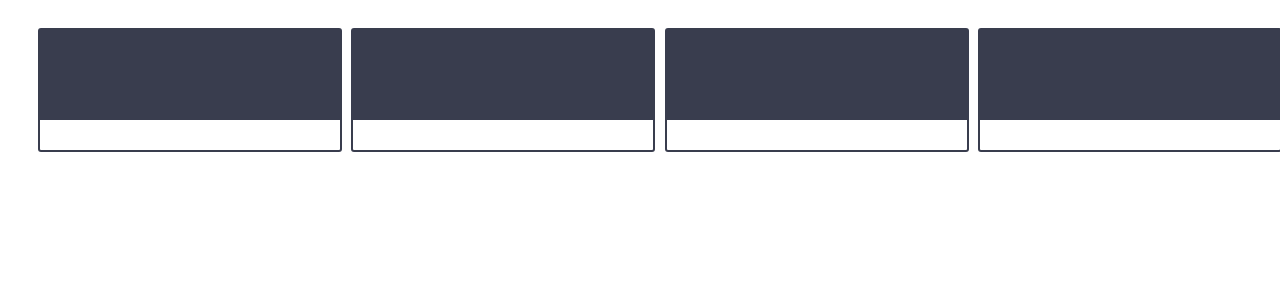
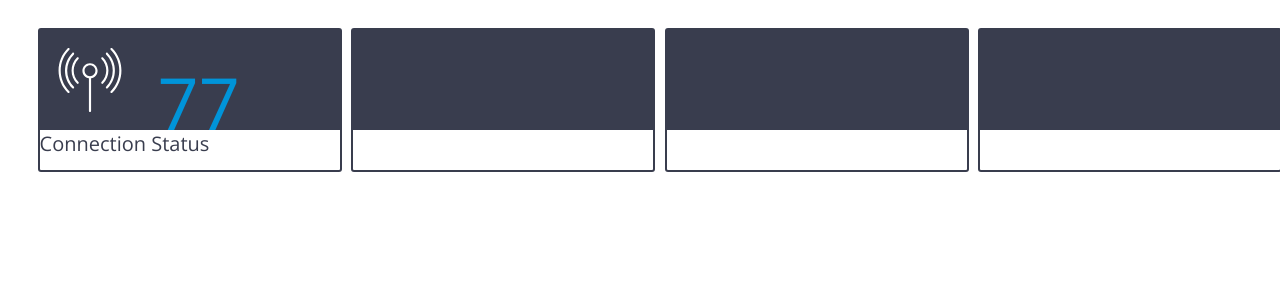
Before and after one commit to rowangibbs/dashboard-example, a React (Create React App) app: page / in a window 1280 px wide. Shown: the top 300 px of the page. Built offline with nearby package versions, Linux system fonts and the light colour scheme.

Commit message:
Added icons to cards

```diff
--- a/public/index.html
+++ b/public/index.html
@@ -6,6 +6,7 @@
     <meta name="theme-color" content="#000000">
     <link rel="manifest" href="%PUBLIC_URL%/manifest.json">
     <link rel="shortcut icon" href="%PUBLIC_URL%/favicon.ico">
+    <link href='http://fonts.googleapis.com/css?family=Open+Sans' rel='stylesheet' type='text/css'>
     <title>Dashbaord</title>
   </head>
   <body>
--- a/src/App.css
+++ b/src/App.css
@@ -21,7 +21,7 @@
 
 .header-flex-element {
   width: 300px;
-  height: 120px;
+  height: 140px;
   border: 2px solid transparent;
   border-radius: 3px;
   overflow: hidden;
@@ -29,18 +29,31 @@
 
 .element-flex-body {
   width: 100%;
-  height: 90px;
+  height: 100px;
   background-color: transparent;
 }
 
 .element-flex-footer {
   width: 100%;
-  height: 30px;
+  height: 40px;
   background-color:#fff;
 }
 
-.card-info {
+.body-text {
+  color: #0094D9;
+  display :inline-block;
+  font-size: 72px;
+  font-family: 'Open Sans', sans-serif;
+  width: 64px;
+  height: 64px;
+  margin: 18px;
 
+}
+
+.footer-text {
+  color: #393d4e;
+  font-size: 20px;
+  font-family: 'Open Sans', sans-serif;
 }
 
 .card-teal {
@@ -55,3 +68,11 @@
 .card-orchid {
   background-color: #393d4e
 }
+
+.online-image {
+  width: 64px;
+  height: 64px;
+  margin: 18px;
+  background-image: url('./onlineWhite.svg');
+  background-size: cover;
+}
--- a/src/App.js
+++ b/src/App.js
@@ -7,8 +7,13 @@ class App extends Component {
       <div id="dashboard">
         <div id="header-flex-parent">
           <div className="header-flex-element card-teal">
-           <div className="element-flex-body"></div>
-           <div className="element-flex-footer"></div>
+           <div className="element-flex-body">
+            <svg className="online-image"></svg>
+            <div className="body-text">77</div>
+           </div>
+           <div className="element-flex-footer">
+            <span className="footer-text">Connection Status</span>
+           </div>
           </div>
           <div className="header-flex-element card-avocado">
           <div className="element-flex-body"></div>
@@ -20,7 +25,7 @@ class App extends Component {
            <div className="element-flex-footer"></div>
           </div>
           <div className="header-flex-element card-orchid">
-                     <div className="element-flex-body"></div>
+            <div className="element-flex-body"></div>
            <div className="element-flex-footer"></div>
           </div>
         </div>
```
Also changed, not shown: src/onlineBlue.svg (added), src/onlineWhite.svg (added).
